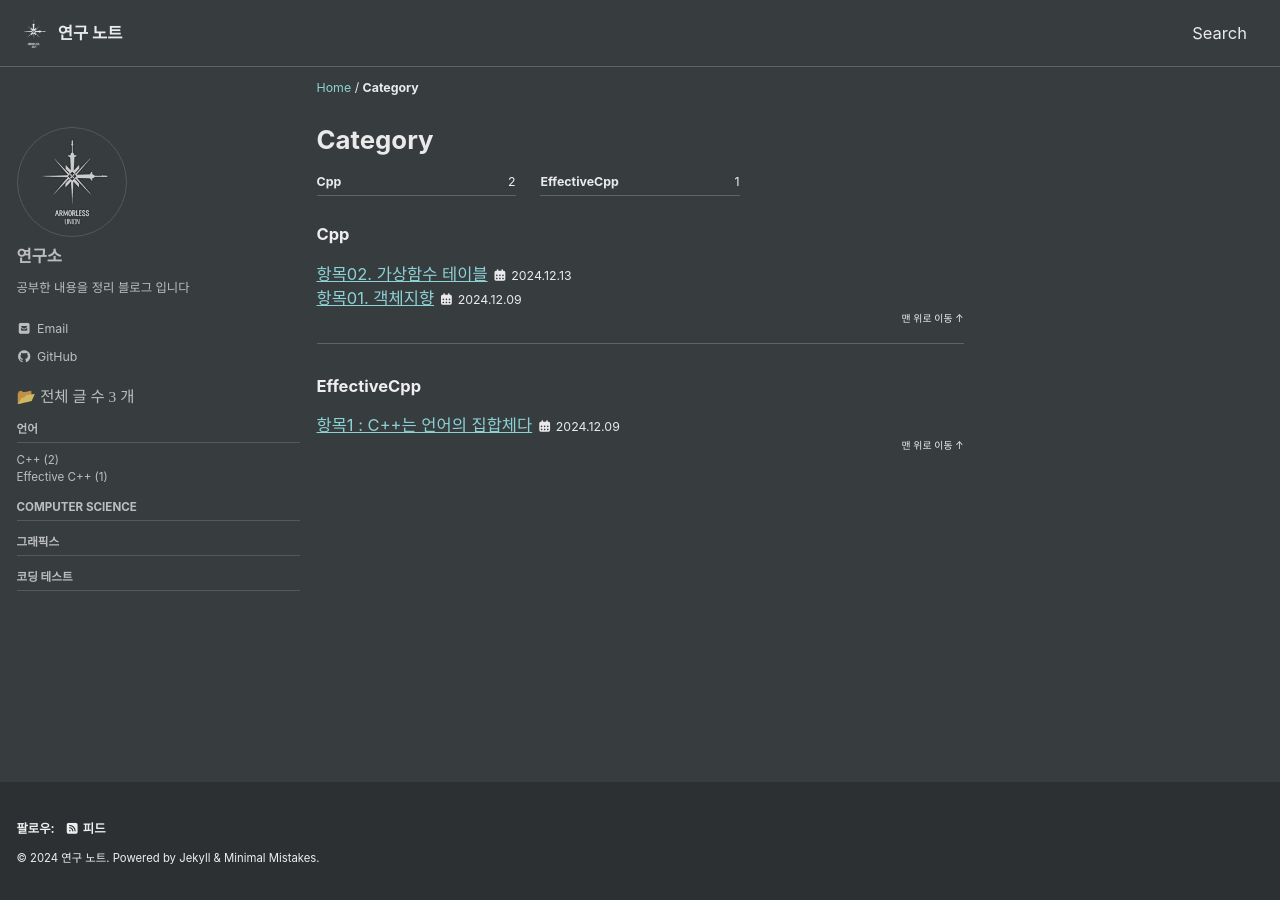
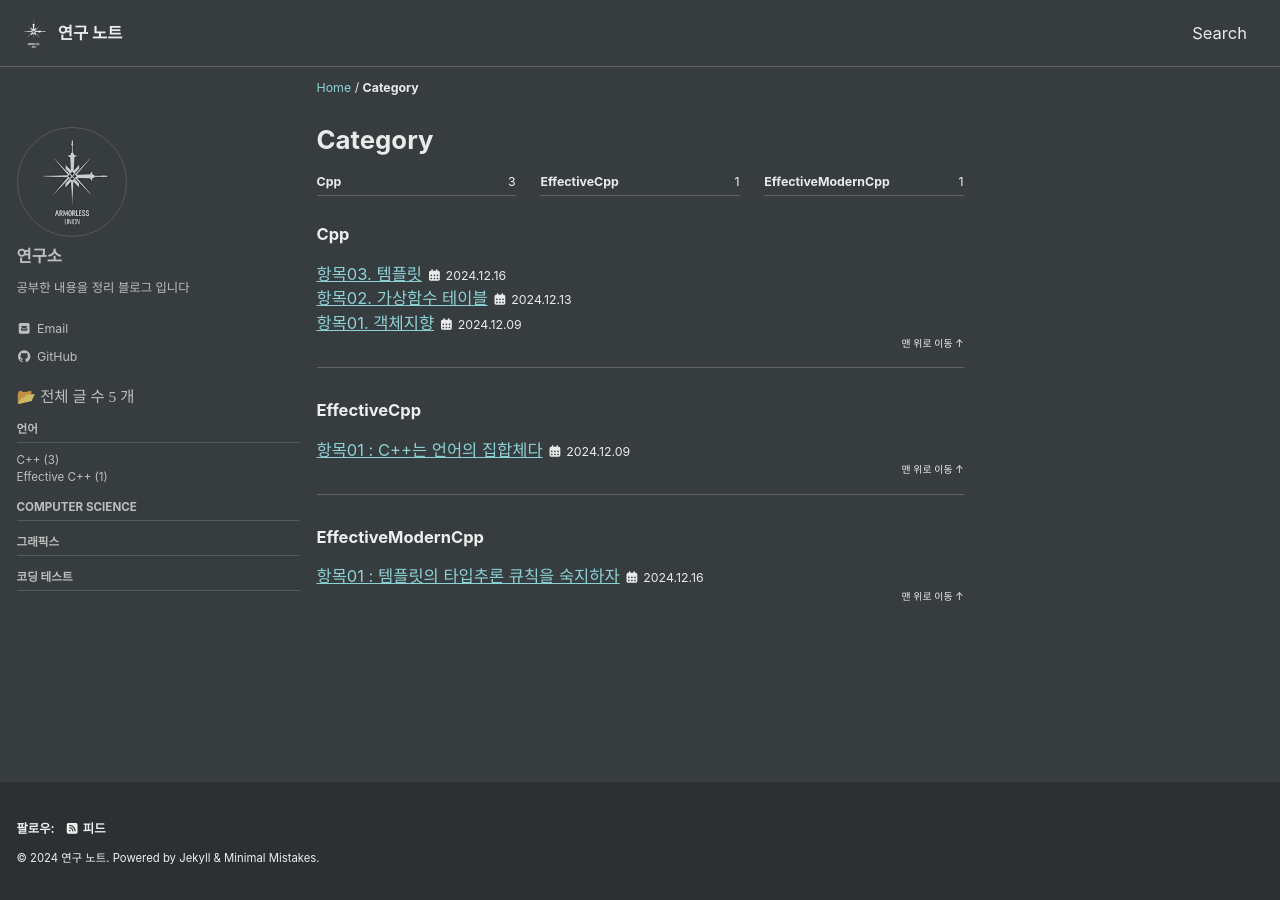
Before and after one commit to value-P/value-P.github.io, a Jekyll site: the page built from _pages/category-archive.md, in a window 1280 px wide. Built offline with Jekyll 4.4.1, drawn with Linux system fonts in a browser that asks for light colours; cached includes are drawn as plain includes; some web fonts are replaced; part of the change alters nothing that is shown.

Commit message:
EMC++, Cpp포스팅팅

````diff
--- /dev/null
+++ b/_posts/Language/Cpp/2024-12-16-chapter3-Template.md
@@ -0,0 +1,168 @@
+---
+title: "항목03. 템플릿"
+categories:
+    - Cpp
+tags: [Cpp]
+
+toc: true
+toc_sticky: true
+
+date: 2024-12-16
+last_modified_at: 2024-12-16
+---
+
+# 템플릿
+
+## 개념
+🔲 일반화 프로그래밍의 도구로서 동일한 코드를 여러 데이터 타입에 따라 재사용할 수 있게 도와준다.
+
+## 동작
+🔲 컴파일 타임에 해당 템플릿을 사용하는 타입들에 대한 인스턴스를 생성
+
+✅ 사용 코드
+```cpp
+template <typename T>
+T Add(T a, T b) { return a + b; }
+
+int main()
+{
+    int iRes = Add<int>(1,1);
+    float fRes = Add<float>(1.f,1.f);
+
+    return 0;
+}
+```
+
+✅ 템플릿 화
+```cpp
+int Add(int a, int b) { return a + b;}
+float Add(float a, float b) { return a + b;}
+```
+
+## 함수 템플릿
+🔲 여러 타입에서 동작하는 함수 정의
+```cpp
+template <typename T>
+T Add(T a, T b) { return a + b; }
+```
+
+## 클래스 템플릿
+🔲 여러 타입에 독립적인 클래스를 정의
+```cpp
+template <typename T>
+class Widget
+{
+public:
+    Widget() = default;
+
+    void Set(const T& _value) { m_data = _value;}
+    T Get() { return m_data; }
+
+private:
+    T m_data;
+}
+```
+
+## 템플릿 특수화
+🔲 특정 타입에 대해서 템플릿의 기본 정의와 다른 동작을 제공
+### 완전 특수화
+✅ 특정 데이터 타입에 대해 템플릿의 동작을 완전히 재정의
+```cpp
+#include <iostream>
+using namespace std;
+
+template<typename T>
+void Print(T _value) const { cout << "Generic Template : " << _value << '\n'; }
+
+template<>
+void Print(float _value) const { cout << "Float Case : " << _value << '\n';}
+
+int main()
+{
+    Print(10); // Generic Template : 10
+
+    Print(10.f); // Float Case : 10
+
+    return 0;
+}
+
+```
+
+### 부분 특수화
+✅ 클래스 템플릿에서 일부 템플릿 매개변수를 특정화 하거나 조건을 설정하는 방식으로 **함수 템플릿에서는 사용할 수 없음**
+<br>
+✅ 기본 클래스 템플릿
+```cpp
+template <typename T1, typename T2>
+class Pair {
+private:
+    T1 first;
+    T2 second;
+public:
+    Pair(T1 f, T2 s) : first(f), second(s) {}
+    void print() const {
+        cout << "Generic Pair: " << first << ", " << second << endl;
+    }
+};
+```
+<br>
+✅ 부분 특수화 : 두 매개변수가 같은 타입일 경우
+```cpp
+template <typename T>
+class Pair<T, T> {
+private:
+    T first;
+    T second;
+public:
+    Pair(T f, T s) : first(f), second(s) {}
+    void print() const {
+        cout << "Specialized Pair for same types: " << first << ", " << second << endl;
+    }
+};
+```
+<br>
+✅ 사용 예제
+```cpp
+#include <iostream>
+using namespace std;
+
+template <typename T>
+class Pair; // 전방 선언
+
+int main() {
+    Pair<int, double> p1(1, 2.5);  // 일반 템플릿
+    Pair<int, int> p2(1, 2);       // 부분 특수화된 템플릿
+
+    p1.print();  // 출력: Generic Pair: 1, 2.5
+    p2.print();  // 출력: Specialized Pair for same types: 1, 2
+
+    return 0;
+}
+```
+
+## 템플릿 비대화
+🔲 템플릿의 과도한 인스턴스화로 인해 목적 코드의 크기가 커지는 문제
+
+### 해결방법
+1️⃣ 템플릿 코드의 크기 자체를 줄이기
+<br>
+✅ 매개변수에 독립적인 코드를 외부로 빼 템플릿 코드 자체를 줄인다, ex)Pimple패턴
+
+2️⃣ 비타입 인수 사용 자제
+<br>
+✅ int, float같은 비타입 인수는 무한하게 생성할 수 있으므로 꼭 필요한 경우가 아니라면 자제하는 것이 방법일 것이다.
+
+3️⃣ 템플릿 메타 프로그래밍의 남용 금지
+<br>
+✅ 남용 예시 : Factorial을 Tmp로 구현
+```cpp
+template <unsigned int N>
+struct Factorial {
+    static const unsigned int value = N * Factorial<N-1>::value;
+};
+
+template <>
+struct Factorial<0> {
+    static const unsigned int value = 1;
+};
+```
--- a/_posts/Language/Effective Cpp/2024-12-09-chapter1.md
+++ b/_posts/Language/Effective Cpp/2024-12-09-chapter1.md
@@ -1,5 +1,5 @@
 ---
-title: "항목1 : C++는 언어의 집합체다"
+title: "항목01 : C++는 언어의 집합체다"
 categories:
     - EffectiveCpp
 tags: [Cpp]
--- /dev/null
+++ b/_posts/Language/Effective Modern Cpp/2024-12-16-chapter1.md
@@ -0,0 +1,106 @@
+---
+title: "항목01 : 템플릿의 타입추론 큐칙을 숙지하자"
+categories:
+    - EffectiveModernCpp
+tags: [Cpp]
+
+toc: true
+toc_sticky: true
+
+date: 2024-12-16
+last_modified_at: 2024-12-16
+---
+
+#템플릿 타입추론 규칙
+
+## 참조형식
+🔲 참조형식의 인수는 비참조로 취급된다.
+🔲 추론 시 **참조성 무시**.
+<br>
+✅ 템플릿 원형
+```cpp
+template<typename T>
+void F1(T param) { }
+```
+
+<br>
+✅ 예제
+```cpp
+int main()
+{
+    int Value = 0;
+    int& Ref = Value;
+
+    F1(Value); // -> int로 추론
+    F1(Ref); // -> int로 추론
+};
+```
+
+## 값형식
+🔲 **값전달** 매개변수에 대한 타입추론 시 **const, volatile은 무시된다**.
+<br>
+✅ 템플릿 원형
+```cpp
+template<typename T>
+void F1(T param) { }
+
+template<typename T>
+void F2(T& param) { }
+```
+
+<br>
+✅ 예제
+```cpp
+int main()
+{
+    const int Value = 0;
+
+    F1(Value); // -> int로 추론
+    F2(Value); // -> const int&로 추론론
+};
+```
+
+## 배열/함수
+🔲 **값전달** 매개변수의 경우 **배열/함수는 포인터로 붕괴**한다(포인터로 추론됨).
+<br>
+✅ 템플릿 원형
+```cpp
+template<typename T>
+void F1(T param) { }
+
+template<typename T>
+void F2(T& param) { }
+```
+
+<br>
+✅ 예제
+```cpp
+int main()
+{
+    int arr[] = {1,2,3,4};
+
+    F1(arr); // -> int*로 추론 (함수도 마찬가지로 붕괴)
+    F2(arr); // -> int[4]로 추론 (함수도 붕괴X)
+};
+```
+
+## 보편참조
+🔲 **보편참조** 매개변수에 대한 타입추론에서 **왼값인수는 특별취급**이다.
+<br>
+✅ 템플릿 원형
+```cpp
+template<typename T>
+void F1(T&& param) { }
+```
+
+<br>
+✅ 예제
+```cpp
+int main()
+{
+    int Value = 0;
+
+    F1(Value); // -> int&로 추론
+    F1(2); // -> int&&로 추론
+};
+```
````
